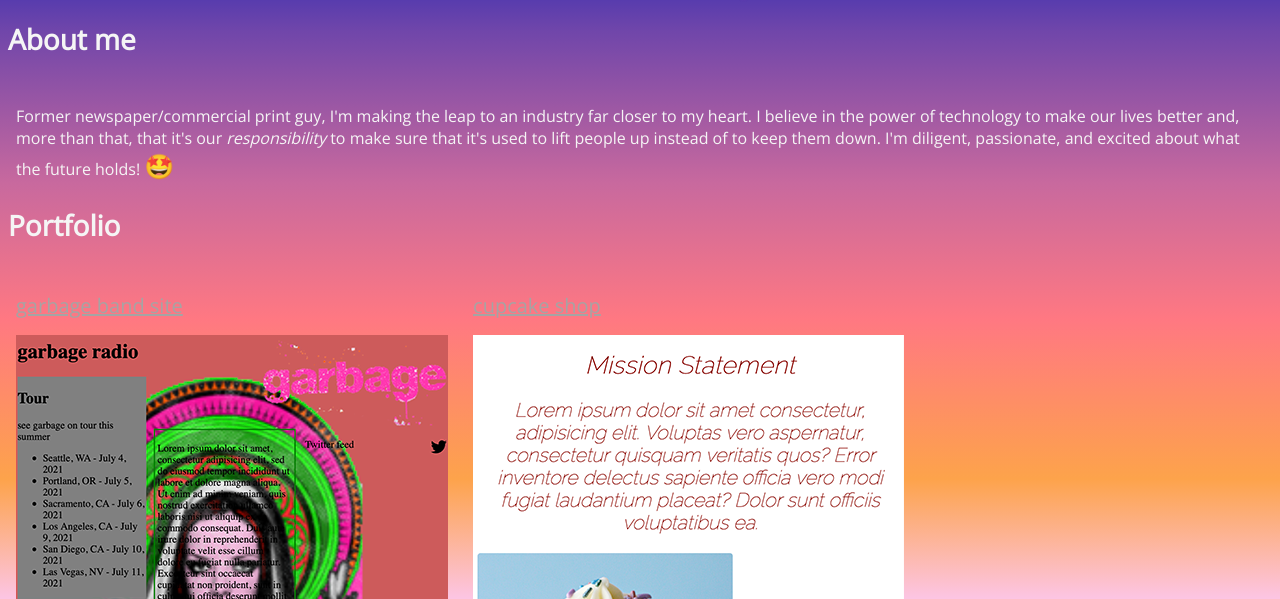
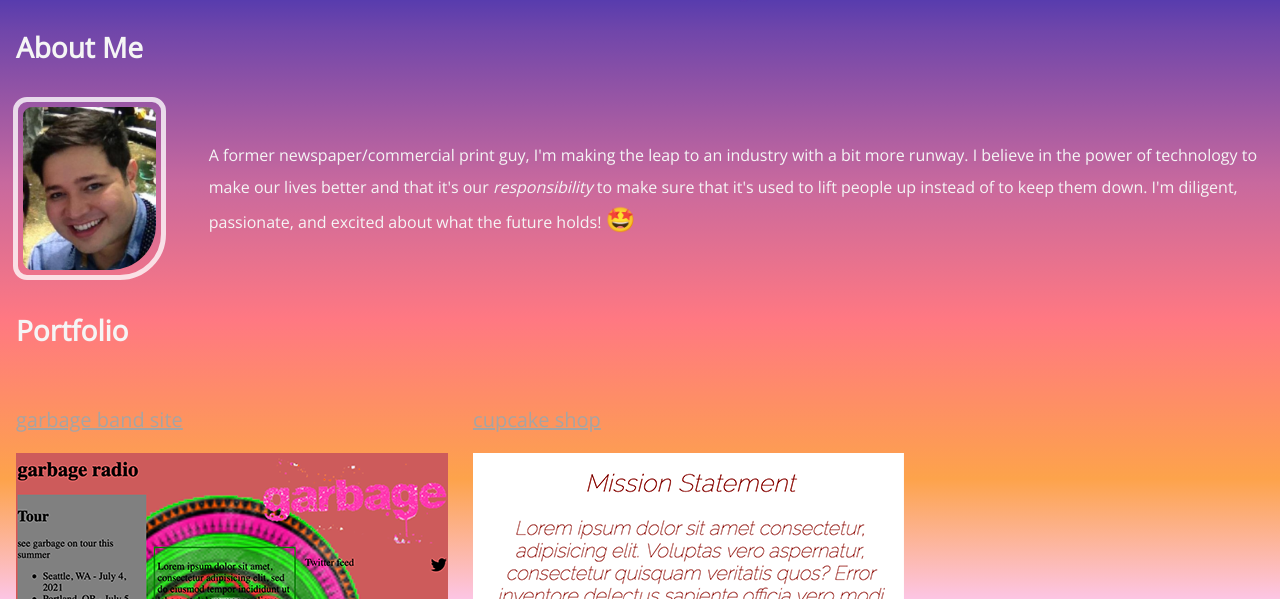
Before and after one commit to yesthecarlos/portfolio, a plain HTML site: page index.html in a window 1280 px wide. Shown: the part 201-800 px from the top of the page. Drawn offline with nearby package versions, Linux system fonts and the light colour scheme; a web font is replaced by a local one.

Commit message:
add about me section and profile pic

```diff
--- a/css/styles.css
+++ b/css/styles.css
@@ -1,9 +1,9 @@
 .header {
   font-family: 'Cabin Condensed', sans-serif;
-  font-size: 8em;
+  font-size: 8rem;
   text-align: center;
   /* top: .5; */
-  /* vertical-align: text-bottom; */
+  vertical-align: 50%;
   color:whitesmoke;
   text-shadow: 3px 3px 3px rgba(177, 43, 173, 0.529);
   /* transform:rotate(-90deg); */
@@ -25,11 +25,35 @@ h2 {
   font-family: 'Open Sans', sans-serif;
   font-size: 1.75em;
   color:whitesmoke;
+  padding: 8px
   /* font-weight: 900; */
 }
 
-.sidebar {
+.aboutMe {
+  display:flex;
+  box-sizing: border-box;
+  /* width: 100%; */
+  /* height: 20%; */
+  columns: 2;
+}
 
+.profilePic {
+  padding: 5px 5px 1px 5px;
+  /* margin: auto; */
+  margin-left: 5px;
+  margin-right: 35px;
+  width: 25%;
+  height: 25%;
+  border: 5px solid rgba(255, 255, 255, 0.776);
+  border-radius: 14px 14px 46px 14px;
+  }
+
+.aboutMeText {
+  padding: 8px;
+  color: whitesmoke;
+  font-family: 'Open Sans', sans-serif;
+  line-height: 2rem;
+  margin: auto;
 }
 
 .project {
@@ -38,6 +62,7 @@ h2 {
   box-sizing: border-box;
   color: whitesmoke;
   font-family: 'Open Sans', sans-serif;
+  line-height: 2rem;
 }
 
 a {
--- a/index.html
+++ b/index.html
@@ -10,17 +10,17 @@
 </head>
 <body>
   <div class="header">
-    Carlos Mendez
+        Carlos Mendez
   </div>
   <div class="subheader">
     Software Developer
   </div>
-  <div>
-  <h2>About me</h2>
-  </div>
-  <div class="project">
-    <p>Former newspaper/commercial print guy, I'm making the leap to an industry far closer to my heart. I believe in the power of technology to make our lives better and, more than that, that it's our <em>responsibility</em> to make sure that it's used to lift people up instead of to keep them down. I'm diligent, passionate, and excited about what the future holds! <span style="font-size: 1.5em">🤩</span>
-    </p>
+  <h2>About Me</h2>
+  <div class="aboutMe">
+    <div class="profilePic"><img src="img/carlos.jpg" style="border-radius: 9px 9px 45px 9px; height: 100%; width: 100%;margin: 0; transform: none"></div>
+    <div class="aboutMeText">
+      A former newspaper/commercial print guy, I'm making the leap to an industry with a bit more runway. I believe in the power of technology to make our lives better and that it's our <em>responsibility</em> to make sure that it's used to lift people up instead of to keep them down. I'm diligent, passionate, and excited about what the future holds! <span style="font-size: 1.5em">🤩</span>
+    </div>
   </div>
   <h2>Portfolio</h2>
   <div class="project">
```
Also changed, not shown: img/carlos.jpg (added).
